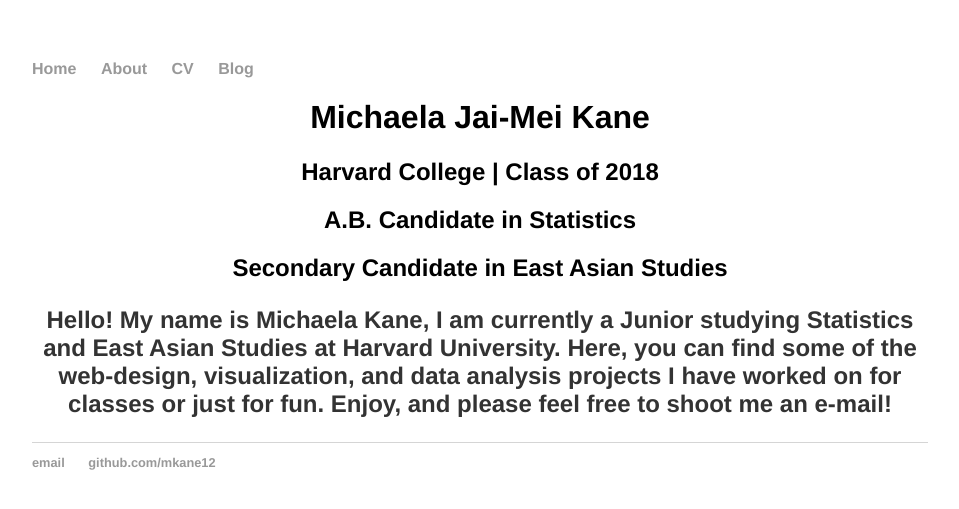
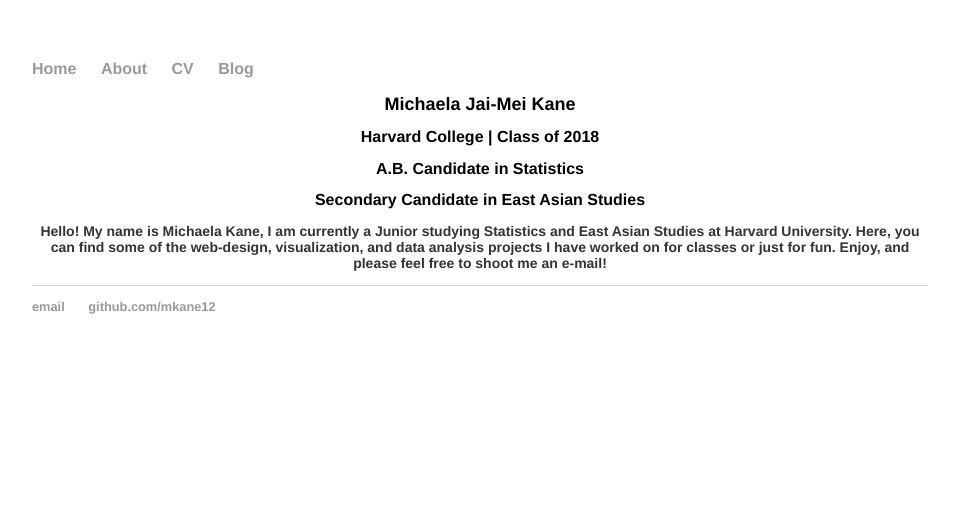
Before and after one commit to mkane12/mkane12.github.io, a Jekyll site: the page built from index.html, in a window 1280 px wide. Shown: the top 509 px of the page, without its empty margins (160-1119 px from the left). Built offline with Jekyll 4.4.1, drawn with Linux system fonts in a browser that asks for light colours.

Commit message:
Update main.css

```diff
--- a/css/main.css
+++ b/css/main.css
@@ -20,12 +20,15 @@
     text-decoration: underline;
 }
 h1 {
+    font-size: 18px;
     text-align: center;
 }
 h2 {
+    font-size: 16px;
     text-align: center;
 }
 p {
+    font-size: 14px;
     color: #333;
 }
 footer {
```
